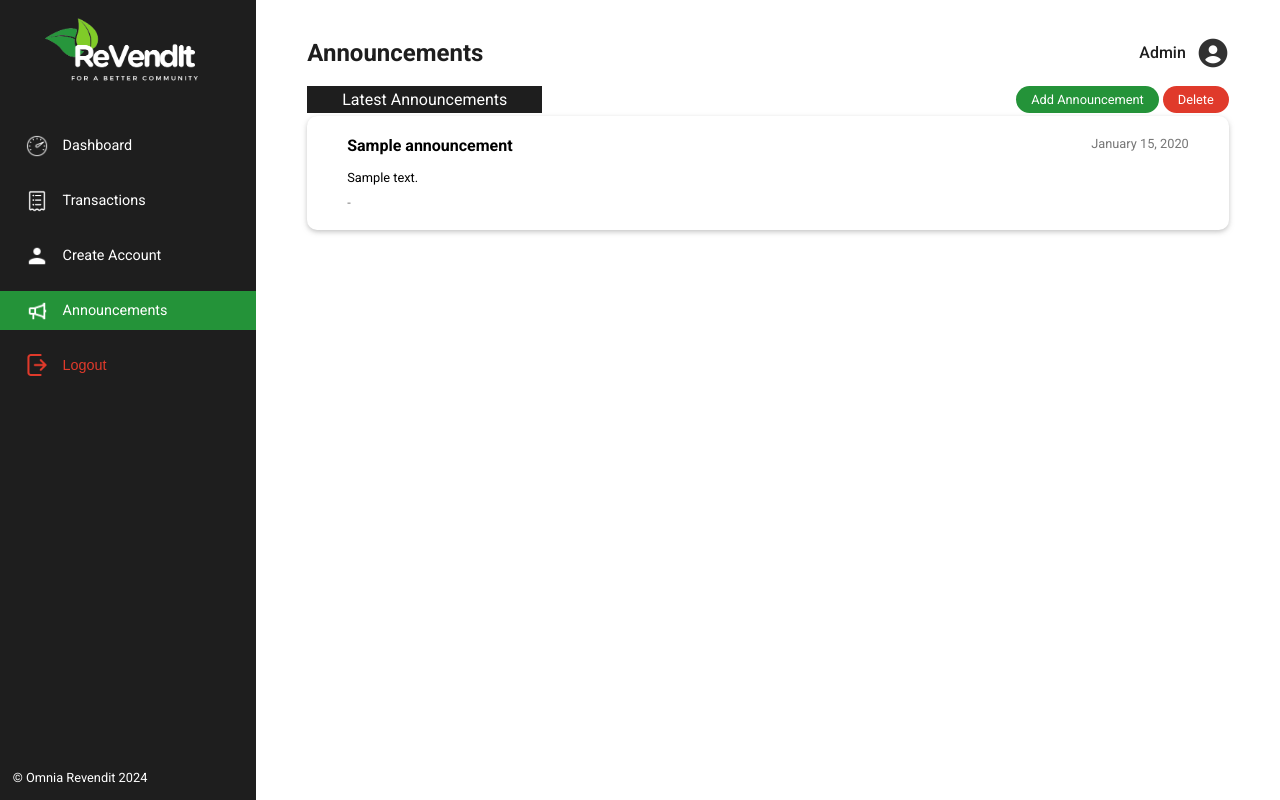
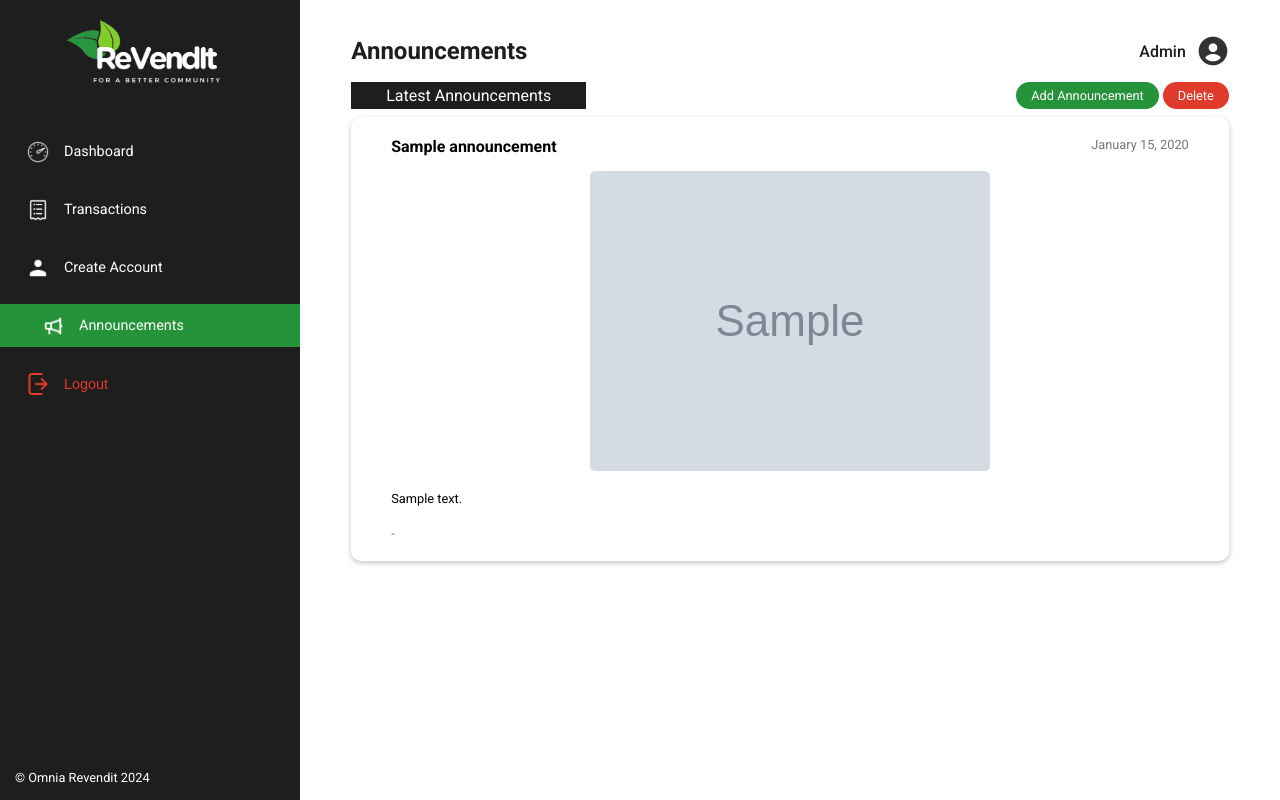
Before and after one commit to kurtouano/thesis-web, a PHP site: page /ThesisWeb/announcement.php in a window 1280 px wide. Run offline with PHP 8.4, Linux system fonts and the light colour scheme; the visitor is signed in with stand-in values (Sample User, id 1); tables that the repository leaves empty or names only in its code hold one stand-in row (values such as "Sample post"); grey boxes marked "Sample" are stand-in pictures; some libraries are stand-ins or nearby versions.

Commit message:
Announcement with Optional Image Input

```diff
--- a/ThesisWeb/announcement.php
+++ b/ThesisWeb/announcement.php
@@ -3,7 +3,7 @@ require 'require/dbconf.php';
 require 'require/login-require.php';
 
 // Fetch announcements from the database
-$sql = "SELECT id, announce_title, announce_body,
+$sql = "SELECT id, announce_title, announce_img, announce_body,
         DATE_FORMAT(announce_sched_start, '%M %d, %Y %l:%i %p') AS formatted_sched_start,
         DATE_FORMAT(announce_sched_end, '%M %d, %Y %l:%i %p') AS formatted_sched_end,
         DATE_FORMAT(timestamp, '%M %d, %Y') AS display_timestamp
@@ -16,29 +16,43 @@ if ($_SERVER['REQUEST_METHOD'] == 'POST') {
     $announce_body = $_POST['announce_body'];
     $announce_sched_start = $_POST['announce_sched_start'];
     $announce_sched_end = $_POST['announce_sched_end'];
+    $announce_img = null;
 
-    // Format the dates for display after inserting them into the database
-    $startDate = new DateTime($announce_sched_start);
-    $endDate = new DateTime($announce_sched_end);
+    // Image handling
+    if (isset($_FILES['announce_img']) && $_FILES['announce_img']['error'] == 0) {
+        $imageFileType = strtolower(pathinfo($_FILES['announce_img']['name'], PATHINFO_EXTENSION));
+        $targetDir = "assets/announcements-images/";
+        $targetFile = $targetDir . uniqid() . '.' . $imageFileType;
 
-    $sql = "INSERT INTO announcements (announce_title, announce_body, announce_sched_start, announce_sched_end)
-            VALUES (?, ?, ?, ?)";
+        if (move_uploaded_file($_FILES['announce_img']['tmp_name'], $targetFile)) {
+            $announce_img = $targetFile;
+        } else {
+            echo json_encode(['error' => 'Failed to upload image.']);
+            exit();
+        }
+    }
+
+    // Prepare SQL query with image conditionally
+    $sql = "INSERT INTO announcements (announce_title, announce_img, announce_body, announce_sched_start, announce_sched_end)
+            VALUES (?, ?, ?, ?, ?)";
     $stmt = $conn->prepare($sql);
-    $stmt->bind_param("ssss", $announce_title, $announce_body, $announce_sched_start, $announce_sched_end);
+    $stmt->bind_param("sssss", $announce_title, $announce_img, $announce_body, $announce_sched_start, $announce_sched_end);
 
     if ($stmt->execute()) {
-        $new_id = $stmt->insert_id; // Get the ID of the newly inserted announcement
+        $new_id = $stmt->insert_id;
         echo json_encode([
-            'id' => $new_id, // Include the ID in the response
+            'id' => $new_id,
             'announce_title' => $announce_title,
+            'announce_img' => $announce_img,
             'announce_body' => $announce_body,
-            'announce_sched_start' => $announce_sched_start, // Return formatted date
-            'announce_sched_end' => $announce_sched_end, // Return formatted date
+            'announce_sched_start' => $announce_sched_start,
+            'announce_sched_end' => $announce_sched_end,
             'timestamp' => date('F d, Y')
         ]);
     } else {
         echo json_encode(['error' => $stmt->error]);
     }
+
     $stmt->close();
     $conn->close();
     exit();
@@ -127,13 +141,16 @@ if ($_SERVER['REQUEST_METHOD'] == 'POST') {
                 <?php
                 if ($result->num_rows > 0) {
                     while ($row = $result->fetch_assoc()) {
-                        echo '<div class="announcement-div" id="announcement-' . $row['id'] . '">';
+                        echo '<div class="announcement-div" id="announcement-' . $row['id'] . '"> ';
                         echo '<div class="announcement-title">' . htmlspecialchars($row['announce_title']) . '<p class="announcement-timestamp">' . htmlspecialchars($row['display_timestamp']) . '</p></div>';
+                        if (!empty($row['announce_img'])) {
+                            echo '<div class="announcement-img-body-div"><img class="announcement-img" src="' . htmlspecialchars($row['announce_img']) . '"></div>';
+                        }
+                        echo '<p class="announcement-body">' . htmlspecialchars($row['announce_body']) . '</p>';
                         echo '<form method="POST" action="require/delete_announcement.php" style="display: inline;">'; // Form for deletion
                         echo '<input type="hidden" name="id" value="' . htmlspecialchars($row['id']) . '">'; // Hidden input for the ID
                         echo '<button type="button" class="announcement-delete-each" onclick="confirmDelete(this)">Delete</button>';
                         echo '</form>';
-                        echo '<p class="announcement-body">' . htmlspecialchars($row['announce_body']) . '</p>';
                         echo '<p class="announcement-event-date">' . htmlspecialchars($row['formatted_sched_start']) . ' - ' . htmlspecialchars($row['formatted_sched_end']) . '</p>';
                         echo '</div>';
                     }
@@ -154,9 +171,12 @@ if ($_SERVER['REQUEST_METHOD'] == 'POST') {
         <div class="modal-content">
             <span class="close">&times;</span>
             <h2>Add Announcement</h2>
-            <form id="announcementForm" method="POST">
+            <form id="announcementForm" method="POST" enctype="multipart/form-data">
                 <label for="announce_title">Title:</label>
                 <input type="text" id="announce_title" name="announce_title" required>
+
+                <label for="announce_img">Add Image (Optional):  </label>
+                <input type="file" name ="announce_img" id="announce_img" accept="image/*">
 
                 <label for="announce_body">Description:</label>
                 <textarea id="announce_body" name="announce_body" required></textarea>
--- a/ThesisWeb/css/announcement.css
+++ b/ThesisWeb/css/announcement.css
@@ -55,14 +55,14 @@
 .announcement-div {
   text-wrap: wrap;
   position: relative;
+  max-width: 100vw;
   padding: 20px 40px;
   box-shadow: 0px 2px 5px 0 rgba(175, 175, 175, 0.724);
   display: flex;
   flex-direction: column;
   justify-content: space-between;
   border-radius: 10px;
-  margin-bottom: 5px;
-  margin-top: 10px;
+  margin: 15px 0 5px 0;
 }
 
 .announcement-title {
@@ -80,10 +80,26 @@
   color: var(--color-text-gray);
 }
 
+.announcement-img-body-div {
+  display: flex;
+  flex-direction: column;
+  align-items: center;
+}
+
+.announcement-img {
+  max-width: 50%;
+  min-width: 400px;
+  margin-bottom: 20px;
+  border-radius: 5px;
+}
+
 .announcement-body {
+  align-items: flex-start;
+  max-height: 350px;
+  display: inline-flex;
   font-size: 0.8rem;
   text-align: justify;
-  margin-bottom: 10px;
+  margin-bottom: 20px;
 }
 
 .announcement-event-date {
--- a/ThesisWeb/css/main.css
+++ b/ThesisWeb/css/main.css
@@ -35,7 +35,7 @@ body {
 
 .sidenav-section {
   width: 20%;
-  min-width: 220px;
+  min-width: 300px;
   height: 100vh;
   display: flex;
   flex-direction: column;
@@ -74,7 +74,7 @@ body {
   display: flex;
   flex-direction: row;
   align-items: center;
-  padding: 3.5% 10%;
+  padding: 3.5% 9%;
 
   transition: 0.2s ease-in-out;
 }
@@ -83,8 +83,13 @@ body {
   background-color: var(--color-green-1);
 }
 
+.active .nav-icons-content {
+  transform: translateX(15px);
+}
+
 .nav-icons-content:hover{
-  transform: translateX(10px);
+  transform: translateX(15px);
+  opacity: 0.7;
 }
 
 .nav-icons-img {
@@ -109,10 +114,10 @@ body {
 }
 
 main {
+  margin-left: 300px;
   padding: 0 4%;
   height: 100vh;
   width: 80%;
-  margin-left: 20%;
 }
 
 .top-nav {
--- a/ThesisWeb/dashboard.php
+++ b/ThesisWeb/dashboard.php
@@ -81,7 +81,6 @@ if ($getBinsCapacity) {
 }
 
 $conn->close();
-
 ?>
 
 
--- a/ThesisWeb/js/announcement.js
+++ b/ThesisWeb/js/announcement.js
@@ -20,9 +20,7 @@ window.onclick = function (event) {
 };
 
 // Handle form submission for adding announcements
-document
-  .getElementById("announcementForm")
-  .addEventListener("submit", function (e) {
+document.getElementById("announcementForm").addEventListener("submit", function (e) {
   e.preventDefault(); // Prevent the default form submission
 
   const formData = new FormData(this); // Get the form data
@@ -39,20 +37,21 @@ document
         const announcementDiv = document.createElement("div");
         announcementDiv.classList.add("announcement-div");
         announcementDiv.id = "announcement-" + data.id; // Set the ID for future reference
+
+        // Construct the announcement HTML with conditional for announce_img
         announcementDiv.innerHTML = `
           <div class="announcement-title">${data.announce_title}
             <p class="announcement-timestamp">${data.timestamp}</p>
           </div>
+          ${data.announce_img ? `<div class="announcement-img-body-div"><img class="announcement-img" src="${data.announce_img}"></div>` : ""}
+          <p class="announcement-body">${data.announce_body}</p>
           <form method="POST" action="require/delete_announcement.php" style="display: inline;">
             <input type="hidden" name="id" value="${data.id}">
             <button type="button" class="announcement-delete-each" onclick="confirmDelete(this)">Delete</button>
           </form>
-                  <p class="announcement-body">${data.announce_body}</p>
           <p class="announcement-event-date">${data.announce_sched_start} - ${data.announce_sched_end}</p>`;
 
-          document
-            .getElementById("announcements-container")
-            .prepend(announcementDiv); // Add new announcement to the top
+        document.getElementById("announcements-container").prepend(announcementDiv); // Add new announcement to the top
         this.reset(); // Reset the form
         modal.style.display = "none"; // Close the modal
       } else {
```
Also changed, not shown: ThesisWeb/user-announcement.php (+4 -3 lines), ThesisWeb/assets/announcements-images/6721148be5d78.jpg (renamed from ThesisWeb/assets/annnouncement1.jpg), ThesisWeb/assets/announcements-images/672114b048212.jpg (added), ThesisWeb/assets/announcements-images/67211532455ff.jpg (added), ThesisWeb/assets/announcements-images/67211863c2aec.jpg (added), ThesisWeb/assets/announcements-images/67211b67a8dc9.jpg (added), ThesisWeb/assets/announcements-images/annnouncement1.jpg (added). Lines whose indentation alone changed are shown as unchanged.
